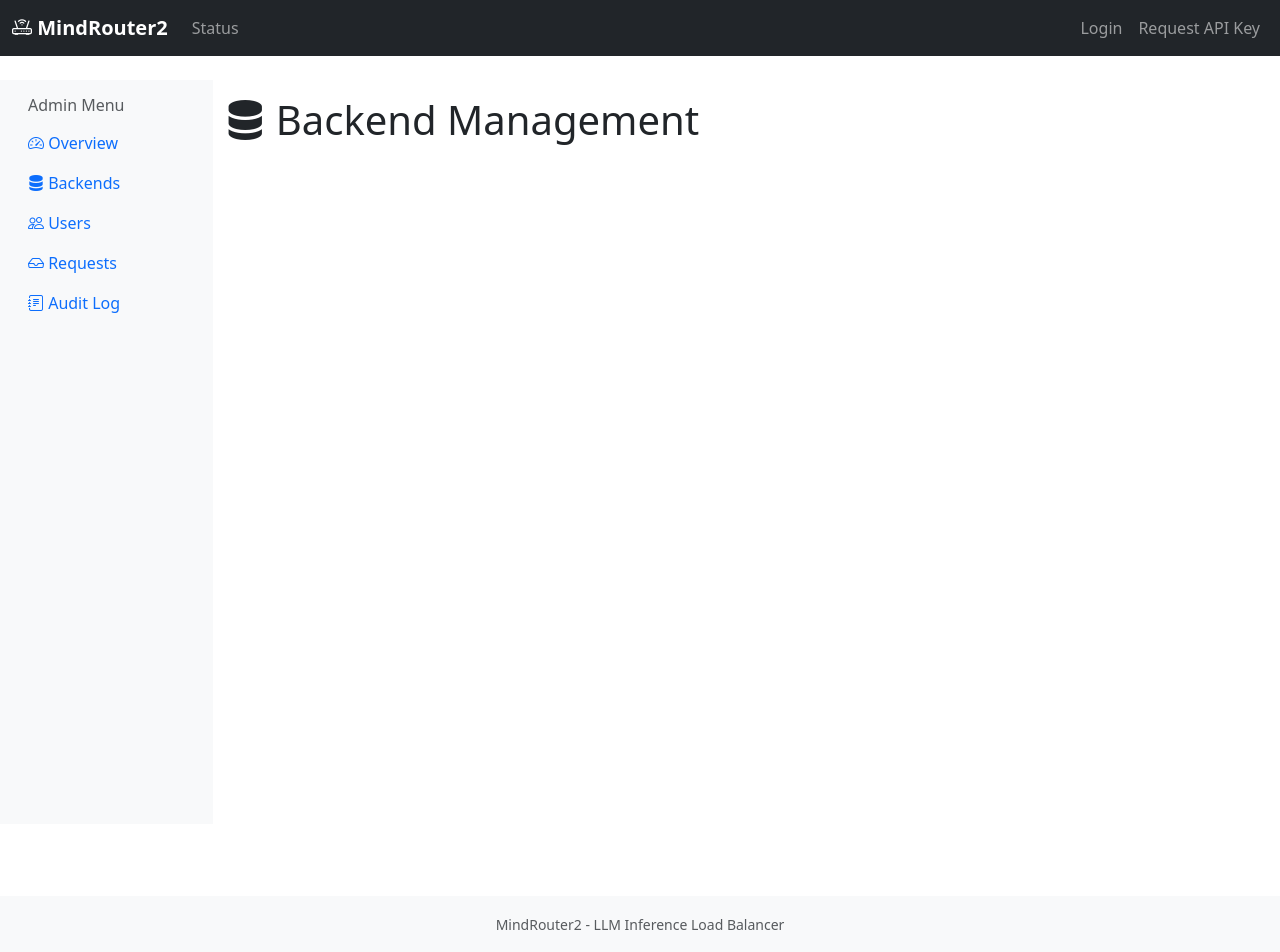
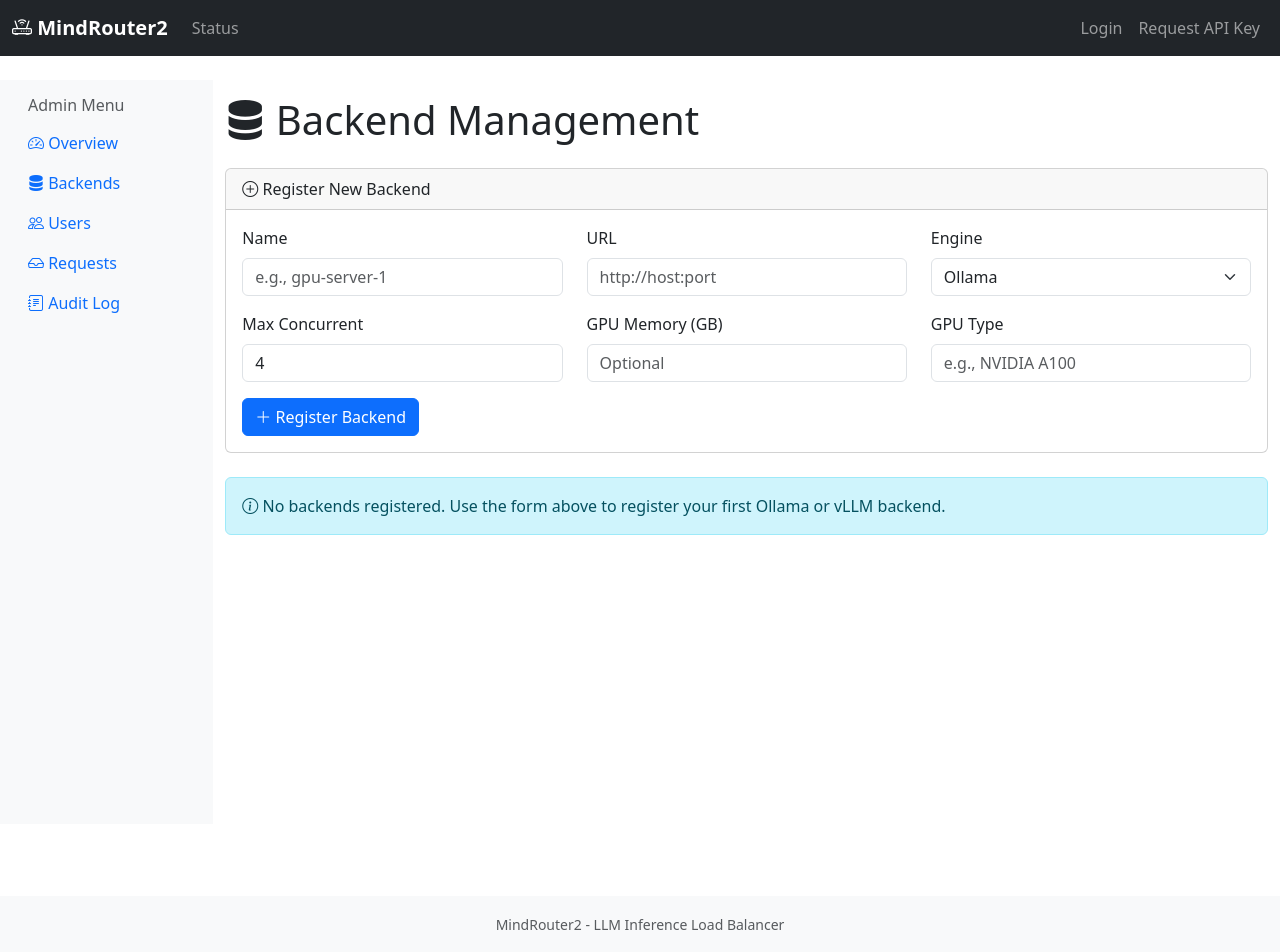
Before and after one commit to sheneman/mindrouter2, a FastAPI app: template backend/app/dashboard/templates/admin/backends.html in a window 1280 px wide. Run offline with FastAPI, Linux system fonts and the light colour scheme; the template is opened without the code that fills it, so the values that code supplies are empty; parts of the project's set-up code (start-up, migrations or seed data) failed here and were passed over.

Commit message:
Add backend registration and management UI to admin dashboard
- Registration form with name, url, engine, max_concurrent, GPU fields
- Enable/Disable/Refresh action buttons on each backend card
- Success/error alert banners via query parameters
- Empty state message when no backends registered

Co-Authored-By: Claude Opus 4.5 <noreply@anthropic.com>

```diff
--- a/backend/app/dashboard/templates/admin/backends.html
+++ b/backend/app/dashboard/templates/admin/backends.html
@@ -31,17 +31,107 @@
         <div class="col-md-10 py-3">
             <h1 class="mb-4"><i class="bi bi-server"></i> Backend Management</h1>
 
+            {% if success %}
+            <div class="alert alert-success alert-dismissible fade show" role="alert">
+                <i class="bi bi-check-circle"></i>
+                {% if success == 'registered' %}Backend registered successfully.
+                {% elif success == 'disabled' %}Backend disabled.
+                {% elif success == 'enabled' %}Backend enabled.
+                {% elif success == 'refreshed' %}Backend capabilities refreshed.
+                {% else %}Operation completed successfully.{% endif %}
+                <button type="button" class="btn-close" data-bs-dismiss="alert"></button>
+            </div>
+            {% endif %}
+            {% if error %}
+            <div class="alert alert-danger alert-dismissible fade show" role="alert">
+                <i class="bi bi-exclamation-triangle"></i> {{ error }}
+                <button type="button" class="btn-close" data-bs-dismiss="alert"></button>
+            </div>
+            {% endif %}
+
+            <!-- Register New Backend -->
+            <div class="card mb-4">
+                <div class="card-header">
+                    <i class="bi bi-plus-circle"></i> Register New Backend
+                </div>
+                <div class="card-body">
+                    <form method="POST" action="/admin/backends/register">
+                        <div class="row">
+                            <div class="col-md-4 mb-3">
+                                <label for="name" class="form-label">Name</label>
+                                <input type="text" class="form-control" id="name" name="name" required
+                                       placeholder="e.g., gpu-server-1">
+                            </div>
+                            <div class="col-md-4 mb-3">
+                                <label for="url" class="form-label">URL</label>
+                                <input type="text" class="form-control" id="url" name="url" required
+                                       placeholder="http://host:port">
+                            </div>
+                            <div class="col-md-4 mb-3">
+                                <label for="engine" class="form-label">Engine</label>
+                                <select class="form-select" id="engine" name="engine" required>
+                                    <option value="ollama">Ollama</option>
+                                    <option value="vllm">vLLM</option>
+                                </select>
+                            </div>
+                        </div>
+                        <div class="row">
+                            <div class="col-md-4 mb-3">
+                                <label for="max_concurrent" class="form-label">Max Concurrent</label>
+                                <input type="number" class="form-control" id="max_concurrent" name="max_concurrent"
+                                       value="4" min="1">
+                            </div>
+                            <div class="col-md-4 mb-3">
+                                <label for="gpu_memory_gb" class="form-label">GPU Memory (GB)</label>
+                                <input type="number" class="form-control" id="gpu_memory_gb" name="gpu_memory_gb"
+                                       step="0.1" placeholder="Optional">
+                            </div>
+                            <div class="col-md-4 mb-3">
+                                <label for="gpu_type" class="form-label">GPU Type</label>
+                                <input type="text" class="form-control" id="gpu_type" name="gpu_type"
+                                       placeholder="e.g., NVIDIA A100">
+                            </div>
+                        </div>
+                        <button type="submit" class="btn btn-primary">
+                            <i class="bi bi-plus-lg"></i> Register Backend
+                        </button>
+                    </form>
+                </div>
+            </div>
+
+            <!-- Registered Backends -->
+            {% if backends %}
             {% for item in backends %}
             <div class="card mb-4">
                 <div class="card-header d-flex justify-content-between align-items-center">
                     <span>
                         <strong>{{ item.backend.name }}</strong>
-                        <span class="badge {% if item.backend.status.value == 'healthy' %}bg-success{% elif item.backend.status.value == 'unhealthy' %}bg-danger{% else %}bg-secondary{% endif %} ms-2">
+                        <span class="badge {% if item.backend.status.value == 'healthy' %}bg-success{% elif item.backend.status.value == 'unhealthy' %}bg-danger{% elif item.backend.status.value == 'disabled' %}bg-warning text-dark{% else %}bg-secondary{% endif %} ms-2">
                             {{ item.backend.status.value }}
                         </span>
                         <span class="badge bg-info ms-1">{{ item.backend.engine.value }}</span>
                     </span>
-                    <span class="text-muted">{{ item.backend.url }}</span>
+                    <span>
+                        <span class="text-muted me-3">{{ item.backend.url }}</span>
+                        <form method="POST" action="/admin/backends/{{ item.backend.id }}/refresh" class="d-inline">
+                            <button type="submit" class="btn btn-sm btn-outline-primary" title="Refresh capabilities">
+                                <i class="bi bi-arrow-clockwise"></i> Refresh
+                            </button>
+                        </form>
+                        {% if item.backend.status.value == 'disabled' %}
+                        <form method="POST" action="/admin/backends/{{ item.backend.id }}/enable" class="d-inline">
+                            <button type="submit" class="btn btn-sm btn-outline-success" title="Enable backend">
+                                <i class="bi bi-play-circle"></i> Enable
+                            </button>
+                        </form>
+                        {% else %}
+                        <form method="POST" action="/admin/backends/{{ item.backend.id }}/disable" class="d-inline">
+                            <button type="submit" class="btn btn-sm btn-outline-warning" title="Disable backend">
+                                <i class="bi bi-pause-circle"></i> Disable
+                            </button>
+                        </form>
+                        {% endif %}
+                    </span>
                 </div>
                 <div class="card-body">
                     <div class="row">
@@ -99,6 +189,11 @@
                 </div>
             </div>
             {% endfor %}
+            {% else %}
+            <div class="alert alert-info">
+                <i class="bi bi-info-circle"></i> No backends registered. Use the form above to register your first Ollama or vLLM backend.
+            </div>
+            {% endif %}
         </div>
     </div>
 </div>
```
Also changed, not shown: backend/app/dashboard/routes.py (+116 -2 lines).
